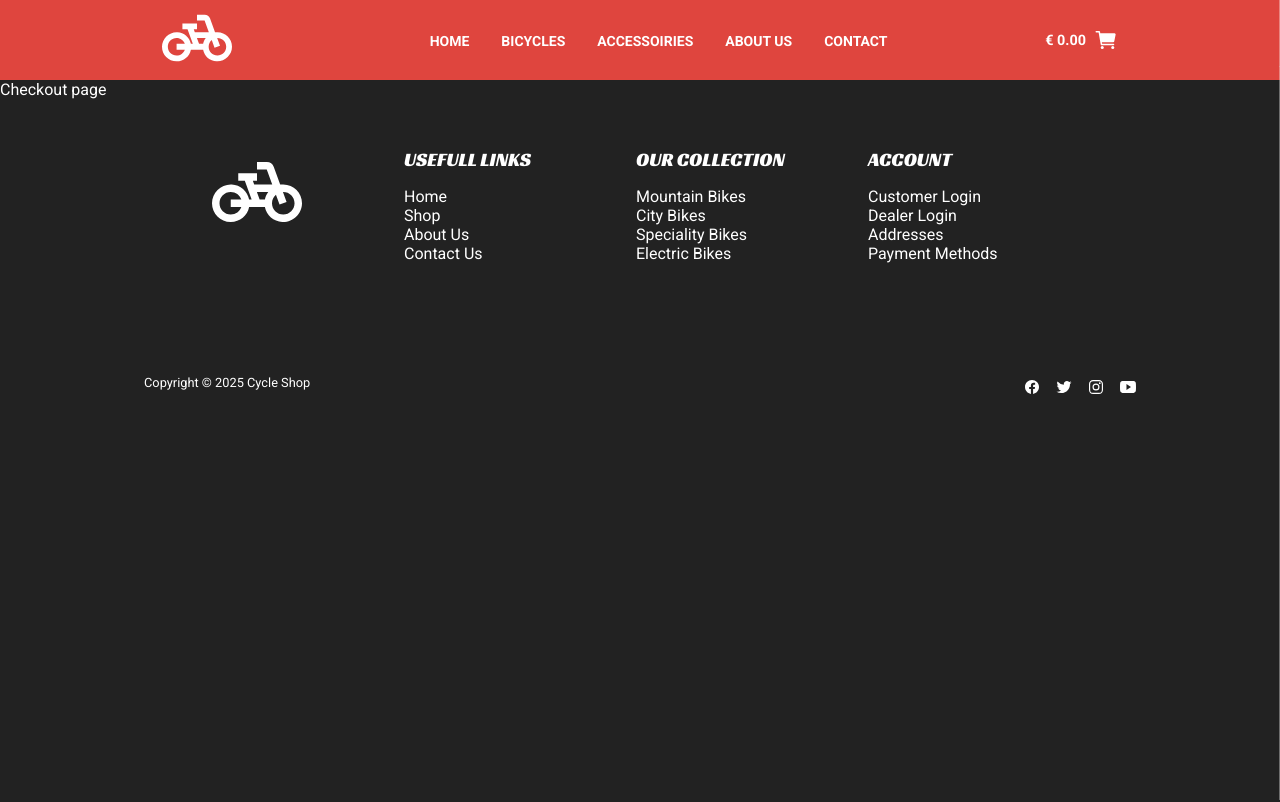
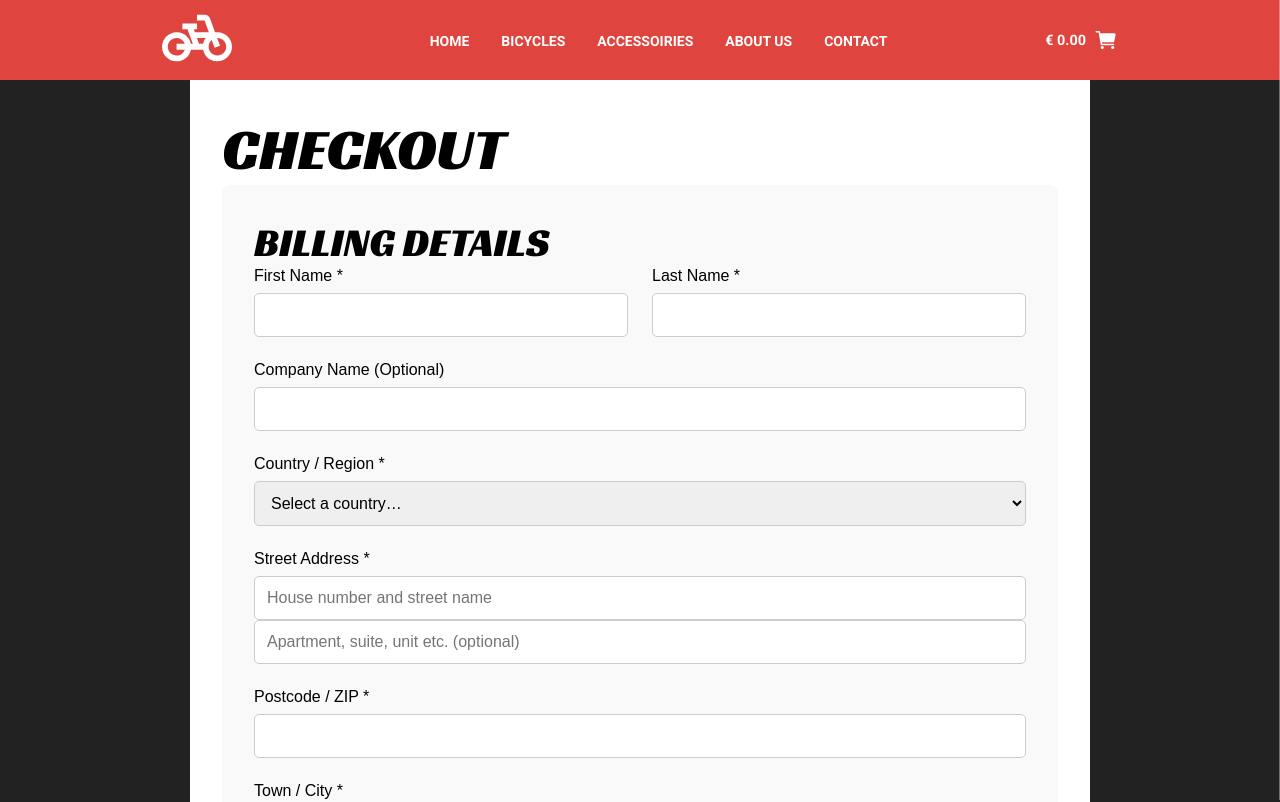
Before and after one commit to RobVerplanke/cycle-shop-mock, a React (Vite) app: page /checkout in a window 1280 px wide. Shown: the top 802 px of the page. Built offline with nearby package versions, Linux system fonts and the light colour scheme.

Commit message:
chore: implement first checkout page version

```diff
--- a/src/pages/Checkout.tsx
+++ /dev/null
@@ -1,8 +0,0 @@
-function Checkout() {
-  return (
-    <div>
-      <p>Checkout page</p>
-    </div>
-  );
-}
-export default Checkout;
--- /dev/null
+++ b/src/pages/CheckoutForm.tsx
@@ -0,0 +1,129 @@
+function CheckoutForm() {
+  return (
+    <div className="checkout-page">
+      <h2>Checkout</h2>
+
+      <form className="checkout-form">
+        <div className="form-section">
+          <h3>Billing Details</h3>
+
+          <div className="form-grid">
+            <div className="form-group">
+              <label htmlFor="firstName">First Name *</label>
+              <input type="text" id="firstName" name="firstName" required />
+            </div>
+
+            <div className="form-group">
+              <label htmlFor="lastName">Last Name *</label>
+              <input type="text" id="lastName" name="lastName" required />
+            </div>
+
+            <div className="form-group full-width">
+              <label htmlFor="company">Company Name (Optional)</label>
+              <input type="text" id="company" name="company" />
+            </div>
+
+            <div className="form-group full-width">
+              <label htmlFor="country">Country / Region *</label>
+              <select id="country" name="country" required>
+                <option value="">Select a country…</option>
+                <option value="NL">Netherlands</option>
+                <option value="BE">Belgium</option>
+                <option value="DE">Germany</option>
+              </select>
+            </div>
+
+            <div className="form-group full-width">
+              <label htmlFor="street">Street Address *</label>
+              <input
+                type="text"
+                id="street"
+                name="street"
+                required
+                placeholder="House number and street name"
+              />
+              <input
+                type="text"
+                name="apt"
+                placeholder="Apartment, suite, unit etc. (optional)"
+              />
+            </div>
+
+            <div className="form-group full-width">
+              <label htmlFor="postcode">Postcode / ZIP *</label>
+              <input type="text" id="postcode" name="postcode" required />
+            </div>
+
+            <div className="form-group full-width">
+              <label htmlFor="city">Town / City *</label>
+              <input type="text" id="city" name="city" required />
+            </div>
+
+            <div className="form-group full-width">
+              <label htmlFor="phone">Phone *</label>
+              <input type="tel" id="phone" name="phone" required />
+            </div>
+
+            <div className="form-group full-width">
+              <label htmlFor="email">Email Address *</label>
+              <input type="email" id="email" name="email" required />
+            </div>
+
+            <div className="form-group full-width">
+              <label htmlFor="notes">Order Notes (Optional)</label>
+              <textarea
+                id="notes"
+                name="notes"
+                placeholder="Notes about your order, e.g. special delivery instructions."
+              ></textarea>
+            </div>
+          </div>
+        </div>
+
+        <div className="form-section">
+          <h3>Your Order</h3>
+
+          <div className="order-summary">
+            <div className="order-row">
+              <span>Product</span>
+              <span>Total</span>
+            </div>
+            <div className="order-row">
+              <span>Bike Classic × 1</span>
+              <span>€499.00</span>
+            </div>
+            <div className="order-row">
+              <span>Shipping</span>
+              <span>Free shipping</span>
+            </div>
+            <div className="order-row total">
+              <span>Total</span>
+              <span>€499.00</span>
+            </div>
+          </div>
+
+          <div className="payment-methods">
+            <label>
+              <input type="radio" name="payment" value="ideal" defaultChecked />
+              iDEAL
+            </label>
+            <label>
+              <input type="radio" name="payment" value="paypal" />
+              PayPal
+            </label>
+            <label>
+              <input type="radio" name="payment" value="cod" />
+              Cash on Delivery
+            </label>
+          </div>
+
+          <button type="submit" className="place-order">
+            Place Order
+          </button>
+        </div>
+      </form>
+    </div>
+  );
+}
+
+export default CheckoutForm;
--- a/src/pages/ShoppingCart.tsx
+++ b/src/pages/ShoppingCart.tsx
@@ -1,6 +1,5 @@
 import { useDispatch, useSelector } from 'react-redux';
 import { RootState } from '../app/store';
-// import { Link } from 'react-router-dom';
 import { CartItem } from '../types/Cart';
 import { IoCloseCircleOutline } from 'react-icons/io5';
 import { removeFromCart, updateQuantity } from '../features/cart/cartSlice';
@@ -142,9 +141,6 @@ function ShoppingCart() {
               </tbody>
             </table>
           </div>
-          {/* <div className="cart__totals">
-          <Link to="/checkout">Checkout</Link>
-        </div> */}
         </div>
 
         <div className="subtotals">
@@ -169,7 +165,9 @@ function ShoppingCart() {
               <tr>
                 <td colSpan={2}>
                   <div className="subtotals__table__proceed">
-                    <button>PROCEED TO CHECKOUT</button>
+                    <Link to="/checkout">
+                      <button>PROCEED TO CHECKOUT</button>
+                    </Link>
                   </div>
                 </td>
               </tr>
--- a/src/routes/AppRoutes.tsx
+++ b/src/routes/AppRoutes.tsx
@@ -7,8 +7,8 @@ import {
   Home,
   ProductDetails,
   Shop,
-  Checkout,
   ShoppingCart,
+  CheckoutForm,
 } from '../pages/index';
 
 const router = createBrowserRouter([
@@ -43,7 +43,7 @@ const router = createBrowserRouter([
       },
       {
         path: 'checkout', // Checkout page
-        element: <Checkout />,
+        element: <CheckoutForm />,
       },
     ],
   },
--- /dev/null
+++ b/src/scss/layout/_checkout-form.scss
@@ -0,0 +1,99 @@
+.checkout-page {
+  background-color: white;
+  color: black;
+  max-width: 900px;
+  margin: 0 auto;
+  padding: 2rem;
+  font-family: Arial, sans-serif;
+
+  .checkout-form {
+    display: flex;
+    flex-direction: column;
+    gap: 3rem;
+  }
+
+  .form-section {
+    background-color: #f9f9f9;
+    padding: 2rem;
+    border-radius: 8px;
+  }
+
+  .form-grid {
+    display: grid;
+    grid-template-columns: 1fr 1fr;
+    gap: 1.5rem;
+
+    .full-width {
+      grid-column: 1 / -1;
+    }
+  }
+
+  .form-group {
+    display: flex;
+    flex-direction: column;
+
+    label {
+      font-weight: 500;
+      margin-bottom: 0.5rem;
+    }
+
+    input,
+    select,
+    textarea {
+      padding: 0.75rem;
+      border: 1px solid #ccc;
+      border-radius: 5px;
+      font-size: 1rem;
+    }
+
+    textarea {
+      resize: vertical;
+      min-height: 80px;
+    }
+  }
+
+  .order-summary {
+    border: 1px solid #ccc;
+    border-radius: 6px;
+    padding: 1rem;
+
+    .order-row {
+      display: flex;
+      justify-content: space-between;
+      padding: 0.5rem 0;
+      border-bottom: 1px solid #eee;
+
+      &.total {
+        font-weight: bold;
+      }
+    }
+  }
+
+  .payment-methods {
+    margin-top: 1.5rem;
+
+    label {
+      display: block;
+      margin-bottom: 0.5rem;
+
+      input {
+        margin-right: 0.5rem;
+      }
+    }
+  }
+
+  .place-order {
+    margin-top: 2rem;
+    padding: 1rem 2rem;
+    background-color: #222;
+    color: white;
+    border: none;
+    border-radius: 6px;
+    font-size: 1.1rem;
+    cursor: pointer;
+
+    &:hover {
+      background-color: #000;
+    }
+  }
+}
--- a/src/scss/layout/_index.scss
+++ b/src/scss/layout/_index.scss
@@ -4,6 +4,7 @@
 @forward 'cartpage';
 @forward 'app';
 @forward 'footer';
+@forward 'checkout-form';
 @forward 'shop';
 @forward 'productcard';
 @forward 'product-details';
--- a/src/types/Cart.ts
+++ b/src/types/Cart.ts
@@ -4,6 +4,8 @@ export type CartItem = {
   id: number;
   type: ShopCategoriesUrl;
   name: string;
+  introduction: string;
+  description: string;
   price: string;
   quantity: number;
   image_url: string;
```
Also changed, not shown: src/pages/index.ts (+8 -8 lines).
